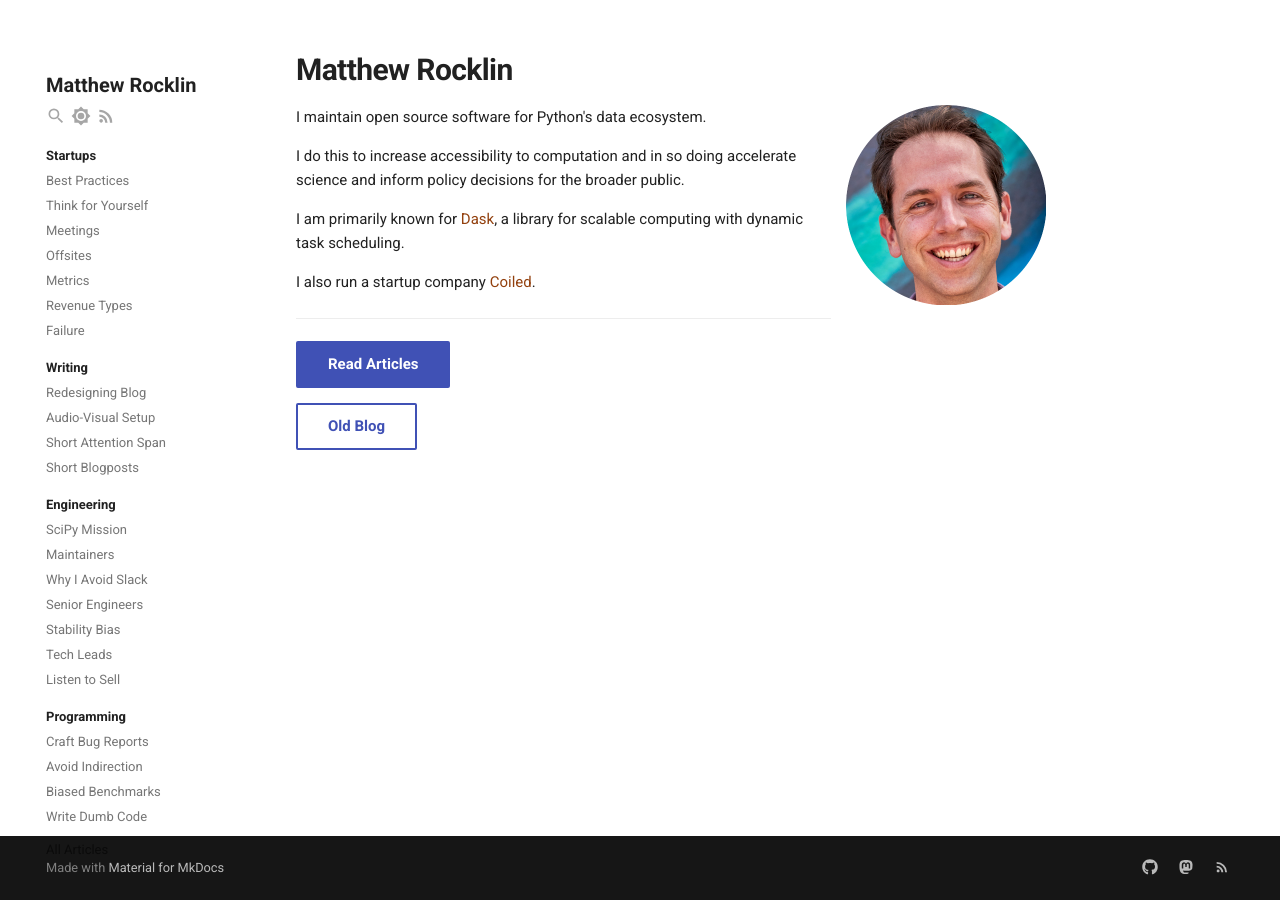
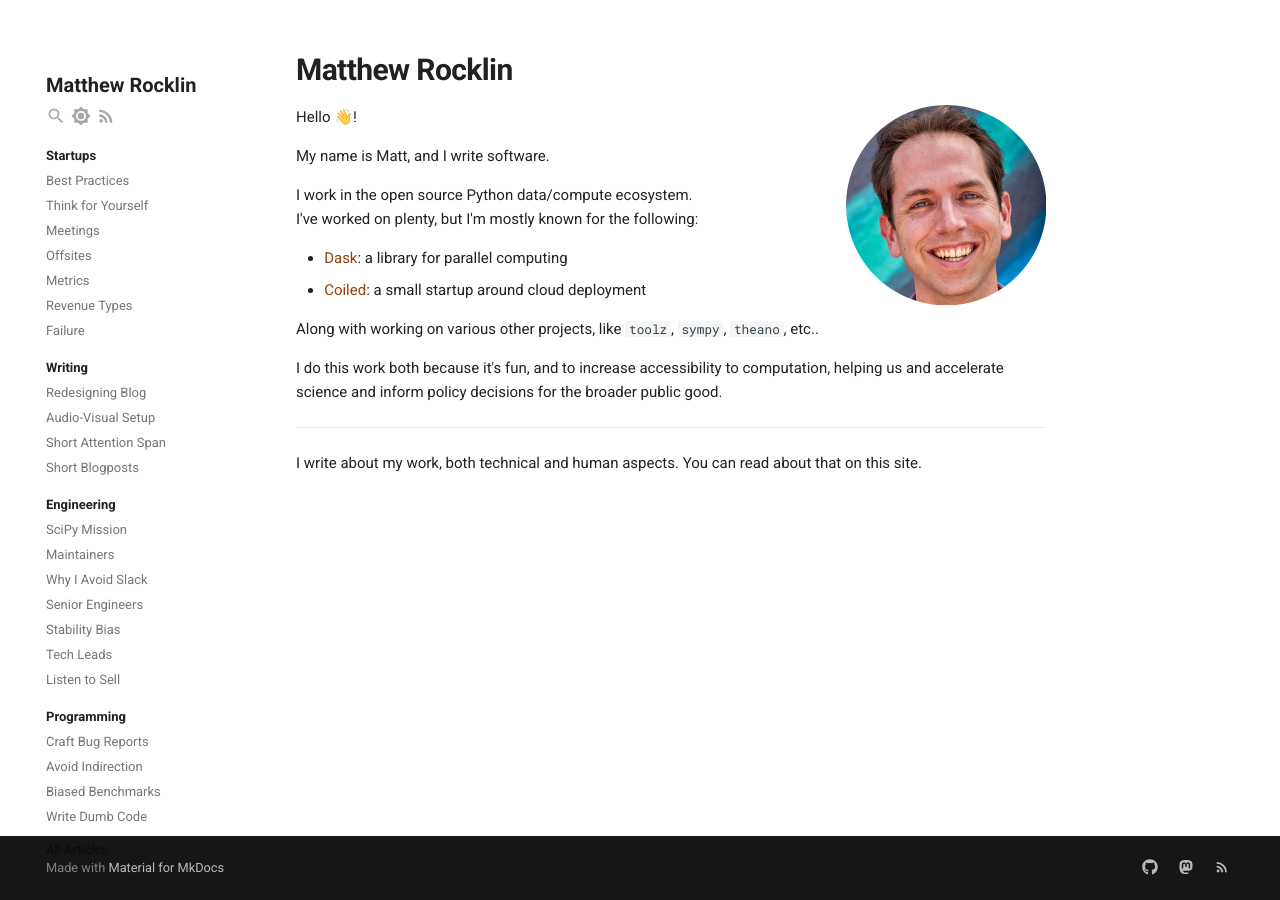
Before and after one commit to mrocklin/mrocklin.github.io, an MkDocs documentation site: the page built from docs/index.md, in a window 1280 px wide. Built offline with MkDocs 1.6.1 and Material for MkDocs 9.7.7, drawn with Linux system fonts in a browser that asks for light colours.

Commit message:
Update frontpage language

```diff
--- a/docs/index.md
+++ b/docs/index.md
@@ -2,18 +2,23 @@
 
 ![](assets/profile-circle.png){ width="200px" align="right" }
 
-I maintain open source software for Python's data ecosystem.
+Hello 👋!
 
-I do this to increase accessibility to computation and in so doing accelerate science and inform policy decisions for the broader public.
+My name is Matt, and I write software.
 
-I am primarily known for [Dask](https://dask.org), a library for scalable computing with dynamic task scheduling.
+I work in the open source Python data/compute ecosystem.<br/>
+I've worked on plenty, but I'm mostly known for the following:
 
-I also run a startup company [Coiled](https://coiled.io).
+-  [Dask](https://dask.org): a library for parallel computing
+-  [Coiled](https://coiled.io): a small startup around cloud deployment
+
+Along with working on various other projects, like `toolz`, `sympy`, `theano`, etc..
+
+I do this work both because it's fun, and to increase accessibility to computation, helping us and accelerate science and inform policy decisions for the broader public good.
 
 ---
 
-[Read Articles](articles.md){ .md-button .md-button--primary }
-
-[Old Blog](https://matthewrocklin.com/blog){ .md-button }
+I write about my work, both technical and human aspects.
+You can read about that on this site.
 
 <a rel="me" href="https://fosstodon.org/@mrocklin"> </a>
```
